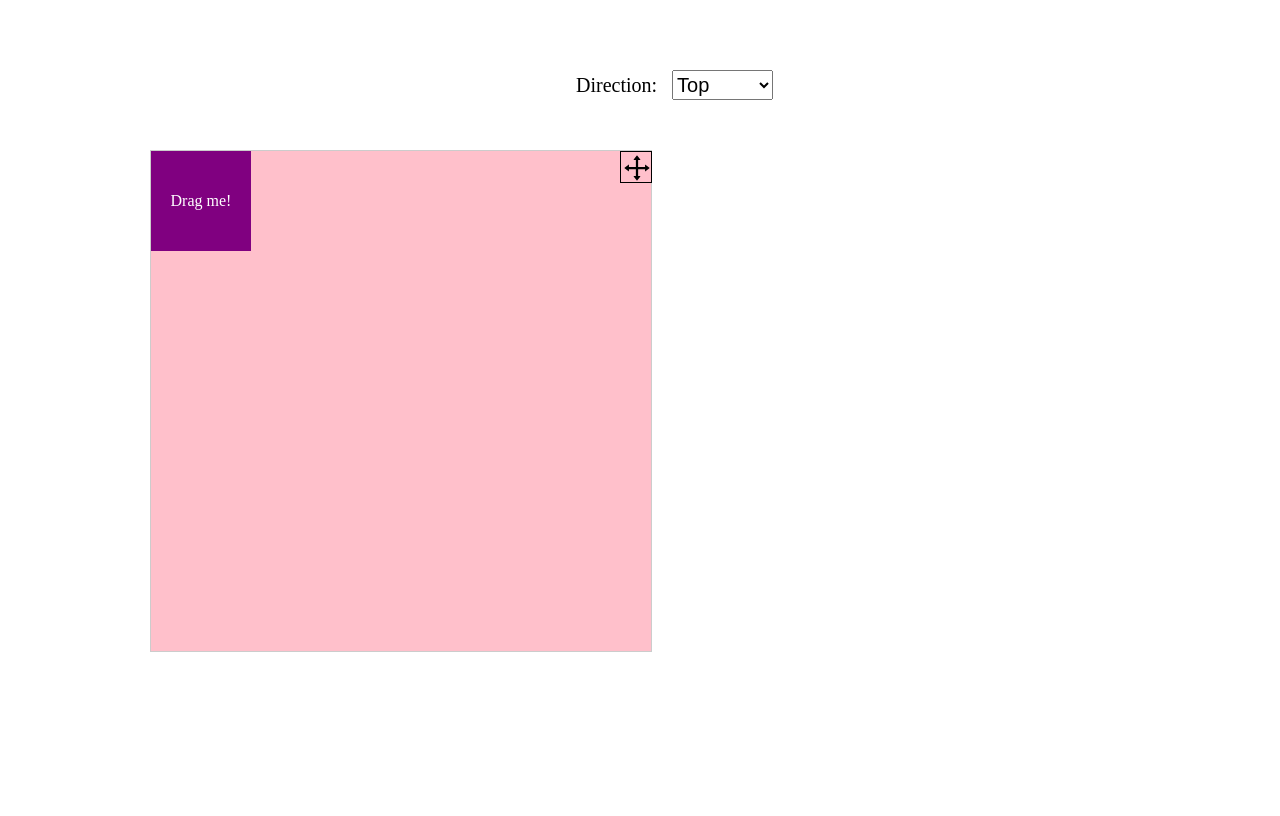
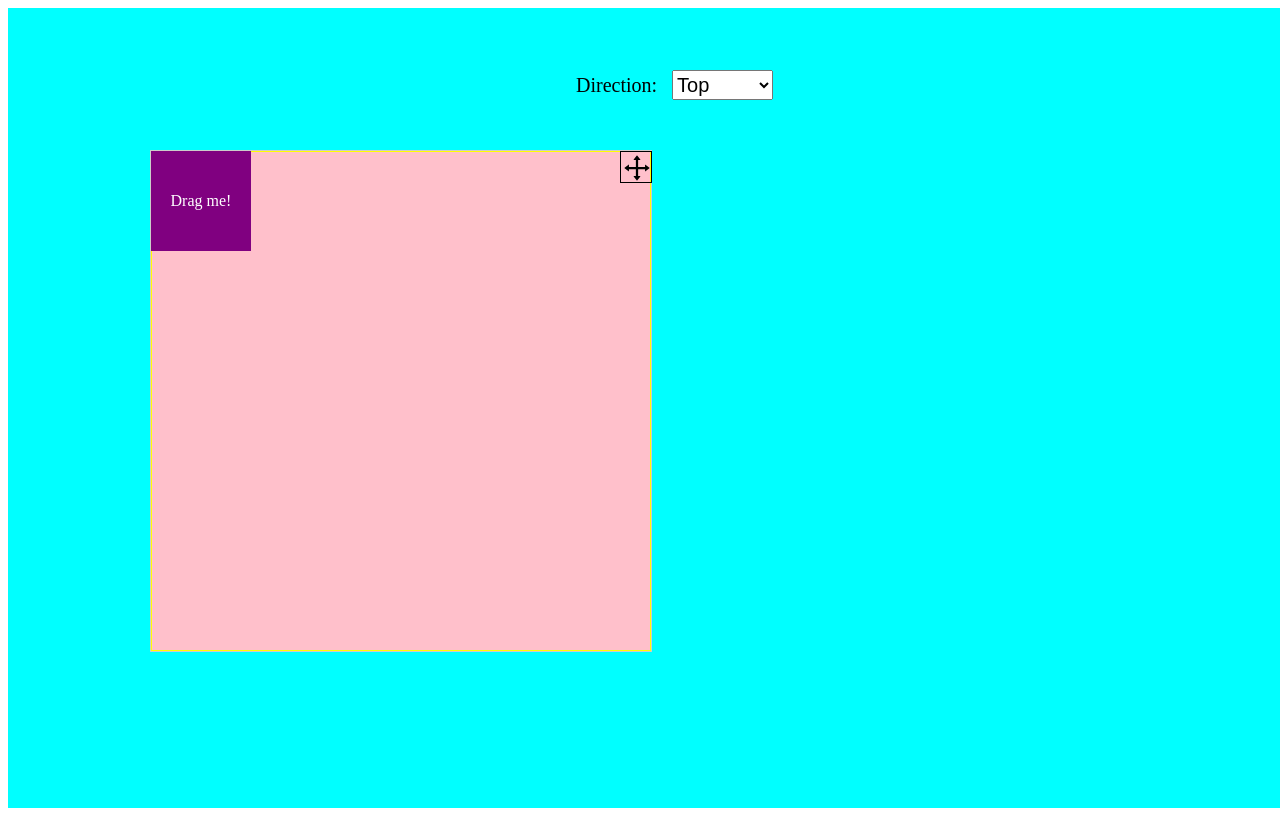
Before and after one commit to polin103109/Ollyotask4-dragdrophover-, a React (Vite) app: page / in a window 1280 px wide. Built offline with nearby package versions, Linux system fonts and the light colour scheme.

Commit message:
added functionality to resizing

```diff
--- a/src/components/CreateDiv.jsx
+++ b/src/components/CreateDiv.jsx
@@ -1,9 +1,11 @@
-import { useState,useRef, useEffect} from "react";
+import { useState, useRef, useEffect } from "react";
 import Tooltip from "./Tooltip/ToolTip";
-import { AiOutlineDrag } from 'react-icons/ai';
+import "../styles/CreateDiv.css"
+import { AiOutlineDrag } from "react-icons/ai";
 
 const CreateDiv = () => {
   const refContainer = useRef(null);
+  const refDragbox = useRef(null);
   const refTop = useRef(null);
   const refRight = useRef(null);
   const refBottom = useRef(null);
@@ -21,9 +23,72 @@ const CreateDiv = () => {
   const [isDragging, setIsDragging] = useState(false);
   const [isHovered, setIsHovered] = useState(false);
   const [direction, setDirection] = useState("top");
+// const handleContainerResize= (e, direction, refContainer, refDragbox) => {
+//     console.log(refContainer);
+//     e.preventDefault();
+//     const handleMouseMove = (e) => {
+//         const newX = e.clientX - (startPosition.x === 0 ? e.clientX : startPosition.x);
+//         const newY = e.clientY - (startPosition.y === 0 ? e.clientY : startPosition.y);
+
+//         const parentRect = document.getElementById("container")?.getBoundingClientRect();
+//         const dragboxRect = document.getElementById("dragbox")?.getBoundingClientRect();
+
+//         const maxX = parentRect?.width && parentRect.width - 100;
+//         const maxY = parentRect?.height && parentRect.height - 100;
+
+//         const boundedX = Math.min(Math.max(newX, 0), maxX ? maxX : 0);
+//         const boundedY = Math.min(Math.max(newY, 0), maxY ? maxY : 0);
+
+//         setPosition({ x: boundedX, y: boundedY });
+//         setAbsolutePosition({
+//           parentbox: { x: parentRect?.x || 0, y: parentRect?.y || 0 },
+//           y: dragboxRect?.y || 0,
+//           x: dragboxRect?.x || 0,
+//         });
+
+//         // Resize and move the container
+//         if (direction === "left") {
+//           const newWidth = parentRect?.right - e.clientX;
+//           if (newWidth >= dragboxRect?.width) {
+//             refContainer.current.style.width = newWidth + "px";
+//             refContainer.current.style.left = `${e.clientX}px`;
+//           }
+//         } else if (direction === "up") {
+//           const newHeight = parentRect?.bottom - e.clientY;
+//           if (newHeight >= dragboxRect?.bottom - parentRect?.bottom) {
+//             refContainer.current.style.height = newHeight + "px";
+//             refContainer.current.style.top = `${e.clientY}px`;
+//           } else {
+//             const newWidth = parentRect?.right - e.clientX;
+//             const newHeight = parentRect?.bottom - e.clientY;
+//             if (newWidth >= dragboxRect?.width && newHeight >= dragboxRect?.height) {
+//               refContainer.current.style.width = newWidth + "px";
+//               refContainer.current.style.height = newHeight + "px";
+//               refContainer.current.style.left = `${e.clientX}px`;
+//               refContainer.current.style.top = `${e.clientY}px`;
+//             }
+//           }
+//         } else {
+//           // Handle other directions if needed
+//           const newWidth = e.clientX - refContainer.current.getBoundingClientRect().left;
+//           const newHeight = e.clientY - refContainer.current.getBoundingClientRect().top;
+
+//           if (direction === "right") {
+//             refContainer.current.style.width = newWidth + "px";
+//           } else if (direction === "bottom") {
+//             refContainer.current.style.height = newHeight + "px";
+//           }
+//         }
+//     };
+//     const handleMouseUp = () => {
+//       document.removeEventListener("mousemove", handleMouseMove);
+//       document.removeEventListener("mouseup", handleMouseUp);
+//     };
+//     document.addEventListener("mousemove", handleMouseMove);
+//     document.addEventListener("mouseup", handleMouseUp);
+//   };
   useEffect(() => {
     const resizeableElement = refContainer.current;
-    console.log(resizeableElement)
     const styles = window.getComputedStyle(resizeableElement);
     let width = parseInt(styles.width, 10);
     let height = parseInt(styles.height, 10);
@@ -37,23 +102,26 @@ const CreateDiv = () => {
     //top
     const onMouseMoveTopResize = (event) => {
       const dy = event.clientY - yCord;
+      console.log(dy)
       height = height - dy;
+      console.log(height)
       yCord = event.clientY;
       resizeableElement.style.height = `${height}px`;
-      resizeableElement.style.top = `${parseInt(resizeableElement.style.top, 10) + dy}px`;
-      updatePurpleDivPosition();
+      resizeableElement.style.top = `${
+        parseInt(resizeableElement.style.top, 10) + dy
+      }px`;
+
     };
 
     const onMouseUpTopResize = () => {
       document.removeEventListener("mousemove", onMouseMoveTopResize);
-
     };
 
     const onMouseDownTopResize = (event) => {
       yCord = event.clientY;
       const styles = window.getComputedStyle(resizeableElement);
       resizeableElement.style.bottom = styles.bottom;
-      resizeableElement.style.top = null
+      resizeableElement.style.top = null;
       document.addEventListener("mousemove", onMouseMoveTopResize);
       document.addEventListener("mouseup", onMouseUpTopResize);
     };
@@ -63,50 +131,49 @@ const CreateDiv = () => {
       xCord = event.clientX;
       width = width + dx;
       resizeableElement.style.width = `${width}px`;
-    updatePurpleDivPosition();
+      updatePurpleDivPositionRight(event);
+
     };
 
     const onMouseUpRightResize = () => {
       document.removeEventListener("mousemove", onMouseMoveRightResize);
-
     };
 
     const onMouseDownRightResize = (event) => {
       xCord = event.clientX;
       resizeableElement.style.left = styles.left;
-    resizeableElement.style.right = null
+      resizeableElement.style.right = null;
       document.addEventListener("mousemove", onMouseMoveRightResize);
       document.addEventListener("mouseup", onMouseUpRightResize);
-  }
+    };
     //bottom
     const onMouseMoveBottomResize = (event) => {
       const dy = event.clientY - yCord;
       height = height + dy;
       yCord = event.clientY;
       resizeableElement.style.height = `${height}px`;
-    updatePurpleDivPosition();
+      updatePurpleDivPositionBottom(event);
     };
 
     const onMouseUpBottomResize = () => {
       document.removeEventListener("mousemove", onMouseMoveBottomResize);
-
     };
 
     const onMouseDownBottomResize = (event) => {
       yCord = event.clientY;
       const styles = window.getComputedStyle(resizeableElement);
       resizeableElement.style.top = styles.top;
-    resizeableElement.style.bottom = null
+      resizeableElement.style.bottom = null;
       document.addEventListener("mousemove", onMouseMoveBottomResize);
       document.addEventListener("mouseup", onMouseUpBottomResize);
     };
     //left
-  const onMouseMoveLeftResize = (event) => {
+    const onMouseMoveLeftResize = (event,refContainer, refDragbox) => {
       const dx = event.clientX - xCord;
       xCord = event.clientX;
       width = width - dx;
       resizeableElement.style.width = `${width}px`;
-    updatePurpleDivPosition();
+      updatePurpleDivPositionLeft(event);
     };
 
     const onMouseUpLeftResize = () => {
@@ -117,42 +184,67 @@ const CreateDiv = () => {
     const onMouseDownLeftResize = (event) => {
       xCord = event.clientX;
       resizeableElement.style.right = styles.right;
-    resizeableElement.style.left = null
+      resizeableElement.style.left = null;
       document.addEventListener("mousemove", onMouseMoveLeftResize);
       document.addEventListener("mouseup", onMouseUpLeftResize);
-  }
+    };
     //mousedown event listener
     const resizerRight = refRight.current;
-  resizerRight.addEventListener("mousedown",onMouseDownRightResize);
+    resizerRight.addEventListener("mousedown", onMouseDownRightResize);
     const resizerLeft = refLeft.current;
-  resizerLeft.addEventListener("mousedown",onMouseDownLeftResize);
+    resizerLeft.addEventListener("mousedown", onMouseDownLeftResize);
     const resizerTop = refTop.current;
-  resizerTop.addEventListener("mousedown",onMouseDownTopResize);
+    resizerTop.addEventListener("mousedown", onMouseDownTopResize);
     const resizerBottom = refBottom.current;
-  resizerBottom.addEventListener("mousedown",onMouseDownBottomResize);
+    resizerBottom.addEventListener("mousedown", onMouseDownBottomResize);
 
     return () => {
-      resizerRight.removeEventListener("mousedown",onMouseDownRightResize)
-      resizerLeft.removeEventListener("mousedown",onMouseDownLeftResize)
-      resizerTop.removeEventListener("mousedown",onMouseDownTopResize)
-      resizerBottom.removeEventListener("mousedown",onMouseDownBottomResize)
+      resizerRight.removeEventListener("mousedown", onMouseDownRightResize);
+      resizerLeft.removeEventListener("mousedown", onMouseDownLeftResize);
+      resizerTop.removeEventListener("mousedown", onMouseDownTopResize);
+      resizerBottom.removeEventListener("mousedown", onMouseDownBottomResize);
     };
   }, []);
-  const updatePurpleDivPosition = () => {
-    const parentRect = document
-      .getElementById("container")
-      ?.getBoundingClientRect();
-    const dragboxRect = document
-      .getElementById("dragbox")
-      ?.getBoundingClientRect();
+  const updatePurpleDivPositionLeft = (event) => {
+     const parentRect = document.getElementById("container")?.getBoundingClientRect();
+     const dragboxRect = document.getElementById("dragbox")?.getBoundingClientRect();
+     const newWidth = parentRect.right - event.clientX;
+        console.log(parentRect.right)
+        console.log(event.clientX)
+        // console.log(newWidth)
+         console.log(dragboxRect.width)
+        if (newWidth >= dragboxRect.width) {
+             refContainer.current.style.width = newWidth + "px";
+              refContainer.current.style.left = `${event.clientX}px`;
+        //     // Ensure inner box stays inside the outer wrapper
+              const innerBoxLeft = Math.min(
+               parentRect.width - dragboxRect.width,
+                 parentRect.width - newWidth
+          );
+        refDragbox.current.style.left = innerBoxLeft + "px";
+          }
+  };
+ const updatePurpleDivPositionRight =(event)=>{
+    const parentRect = document.getElementById("container")?.getBoundingClientRect();
+    const dragboxRect = document.getElementById("dragbox")?.getBoundingClientRect();
+    refContainer.current.style.width =
+    event.clientX - refContainer?.current?.getBoundingClientRect().left + "px";
+  if (parentRect.right <= dragboxRect.right) {
+    const innerBoxLeft = parentRect.width - dragboxRect.width;
+    refDragbox.current.style.left = innerBoxLeft + "px";
+  }
+}
+const updatePurpleDivPositionBottom= (event) =>{
+    const parentRect = document.getElementById("container")?.getBoundingClientRect();
+    const dragboxRect = document.getElementById("dragbox")?.getBoundingClientRect();
+    refContainer.current.style.height =
+        event.clientY - refContainer?.current?.getBoundingClientRect().top + "px";
+      if (parentRect.bottom <= dragboxRect.bottom) {
+        const innerBoxTop = parentRect.height - dragboxRect.height;
+        refDragbox.current.style.top = innerBoxTop + "px";
+      }
 
-    setAbsolutePosition({
-      parentbox: { x: parentRect?.x || 0, y: parentRect?.y || 0 },
-      y: dragboxRect?.y || 0,
-      x: dragboxRect?.x || 0,
-    });
-  };
-
+}
 
   const handleMouseOver = () => {
     const parentRect = document
@@ -200,8 +292,10 @@ const CreateDiv = () => {
   };
 
   const handleMouseMove = (e) => {
-    const newX = e.clientX - (startPosition.x === 0 ? e.clientX : startPosition.x);
-    const newY = e.clientY - (startPosition.y === 0 ? e.clientY : startPosition.y);
+    const newX =
+      e.clientX - (startPosition.x === 0 ? e.clientX : startPosition.x);
+    const newY =
+      e.clientY - (startPosition.y === 0 ? e.clientY : startPosition.y);
 
     const parentRect = document
       .getElementById("container")
@@ -245,8 +339,12 @@ const CreateDiv = () => {
   };
 
   const handleContainerMouseMove = (e) => {
-    const newX = e.clientX - (startContainerPosition.x === 0 ? e.clientX : startContainerPosition.x);
-    const newY = e.clientY - (startContainerPosition.y === 0 ? e.clientY : startContainerPosition.y);
+    const newX =
+      e.clientX -
+      (startContainerPosition.x === 0 ? e.clientX : startContainerPosition.x);
+    const newY =
+      e.clientY -
+      (startContainerPosition.y === 0 ? e.clientY : startContainerPosition.y);
 
     const parentRect = document
       .getElementById("main-container")
@@ -267,18 +365,16 @@ const CreateDiv = () => {
   };
 
   return (
-    <div style={{ width: "100vw", height: "100vh" }}>
-      <div
-        style={{
-          marginBottom: 70,
-          marginTop: 60,
-          position: "fixed",
-          top: 10,
-          left: "45%",
-        }}
+    <div className="maincontainer1" >
+      <div className="directioncontainer"
       >
-        <label style={{ marginRight: "10px",height:"20px",fontSize:"20px"}}>Direction: </label>
-        <select style={{height:"30px",fontSize:"20px"}}
+        <label
+          style={{ marginRight: "10px", height: "20px", fontSize: "20px" }}
+        >
+          Direction:{" "}
+        </label>
+        <select
+          style={{ height: "30px", fontSize: "20px" }}
           value={direction}
           onChange={(e) => {
             setDirection(e.target.value);
@@ -300,96 +396,93 @@ const CreateDiv = () => {
           height: "99.5vh",
         }}
       >
-
         <div
           ref={refContainer}
           id="container"
           className="container"
           style={{
+            cursor:"move",
             width: "500px",
             height: "500px",
             position: "absolute",
             backgroundColor: "pink",
+            gap:0,
             top: `${containerPosition.y}px`,
             left: `${containerPosition.x}px`,
             border: "1px solid #ccc",
-    minWidth: "150px",
-    minHeight: "150px",
+            minWidth: "120px",
+            minHeight: "120px",
           }}
+
         >
-            <div ref={refLeft} className="resize-rl"
+          <div
+            ref={refLeft}
+            className="resize-rl"
             style={{
-                cursor:"col-resize",
-                height:"100%",
-                left:0,
-                top:0,
-                width:"10px",
-                position: "absolute",
-              }}></div>
-            <div ref={refTop} className="resize-rt"
+                background:"yellow"}}
+          ></div>
+          <div
+            ref={refTop}
+            className="resize-rt"
             style={{
-                cursor:"row-resize",
-                height:"5px",
-                left:0,
-                top:0,
-                width:"100%",
-                position: "absolute",
-              }}></div>
-            <div ref={refRight} className="resize-rr"
+                background:"yellow"}}
+          ></div>
+          <div
+            ref={refRight}
+            className="resize-rr"
             style={{
-                cursor:"col-resize",
-                height:"100%",
-                right:0,
-                top:0,
-                width:"5px",
-                position: "absolute",
-              }}
+                background:"yellow"}}
           ></div>
-            <div ref={refBottom} className="resize-rb"
+          <div
+            ref={refBottom}
+            className="resize-rb"
             style={{
-                cursor:"row-resize",
-                height:"5px",
-                left:0,
-                bottom:0,
-                width:"100%",
-                position: "absolute",
-              }}></div>
+                background:"yellow"}}
+          ></div>
           <div
            style={{
-              position: "relative",
-              top: 0,
+            position:"relative",
+            top:"0",
             left: "calc(100% - 31px)",
-              width: 30,
-              height: 30,
+            width:"30px",
+            height: "30px",
             border: "1px solid black",
-              textAlign: "center",
-              cursor: "grab",
+            textAlign:"center",
+            cursor:"grab",
            }}
             onMouseDown={handleContainerMouseDown}
           >
-             <AiOutlineDrag size={32} color="black" curso r= 'grab'
-    margin='10px' />
-
+            <AiOutlineDrag
+              size={32}
+              color="black"
+              cursor="grab"
+              margin="10px"
+            />
           </div>
-          <div
+          <div className="dragbox"
             id="dragbox"
+            ref={refDragbox}
             style={{
               width: "100px",
               height: "100px",
+              objectFit: "contain",
               backgroundColor: "purple",
               position: "absolute",
               top: `${position.y}px`,
               left: `${position.x}px`,
               cursor: "move",
-              display:"flex",
-              alignItems:"center",
-              justifyContent:"center",
-              color:"#fff",
+              display: "flex",
+              alignItems: "center",
+              justifyContent: "center",
+              color: "#fff",
             }}
             onMouseDown={handleMouseDown}
             onMouseOver={handleMouseOver}
             onMouseOut={handleMouseOut}
-          > Drag me!</div>
+          >
+            {" "}
+            Drag me!
+          </div>
           {!isDragging && isHovered && (
             <Tooltip
               position={absolutePosition}
@@ -402,4 +495,4 @@ const CreateDiv = () => {
     </div>
   );
 };
-export default CreateDiv
+export default CreateDiv;
--- a/src/styles/CreateDiv.css
+++ b/src/styles/CreateDiv.css
@@ -1,47 +1,51 @@
-.main-div{
-    display: flex;
-    justify-content: center;
-    align-items: center;
-    max-width: 100dvw;
-    max-height: 100dvh;
-    min-height: 100dvh;
-    min-width: 100dvw;
-    position: relative;
+.resize-rl{
+    cursor: col-resize;
+              height: 100%;
+              left: 0;
+              top: 0;
+              width: 1px;
+              position: absolute;
+
 }
-    .dragging-div {
-        min-height: 70dvh;
-        min-width: 70dvw;
-        border: 2px solid #888;
-        overflow: hidden;
-        position: relative;
+.resize-rt{
 
-    }
-        .dragging {
-            border: 2px solid #d6aee2;
-        }
+              cursor: row-resize;
+              height: 1px;
+              left: 0;
+              top: 0;
+              width: 100%;
+              position: absolute;
 
-        .drag-div {
-            display: flex;
-            justify-content: center;
-            align-items: center;
-            width: 5rem;
-            height: 5rem;
-            border: 2px solid #888;
-            font-weight: bold;
+}
+.resize-rr{
+    cursor: col-resize;
+    height: 100%;
+    right: 0;
+    top: 0;
+    width: 1px;
+    position: absolute;
 
-        }
+}
+.resize-rb{
+    cursor: row-resize;
+    height: 1px;
+    left: 0;
+    bottom: 0;
+    width: 100%;
+    position: absolute;
+  }
+  .maincontainer1{
+    width: 100vw;
+    height: 100vh;
+    background-color: aqua;
 
-            .drag-div:hover {
-                border: 2px solid #d6aee2;
+  }
+  .directioncontainer{
+    margin-bottom:70px;
+    margin-top:60px;
+    position: fixed;
+    top: 10px;
+    left: 45%;
 
-            }
 
-            .dragging {
-                border: 2px solid #d6aee2;
-            }
-            .tooltip{
-                margin-top: 20px;
-                height: 20px;
-                width:200px;
-                background-color: aqua;
-            }
+  }
```
Lines whose indentation alone changed are shown as unchanged.
